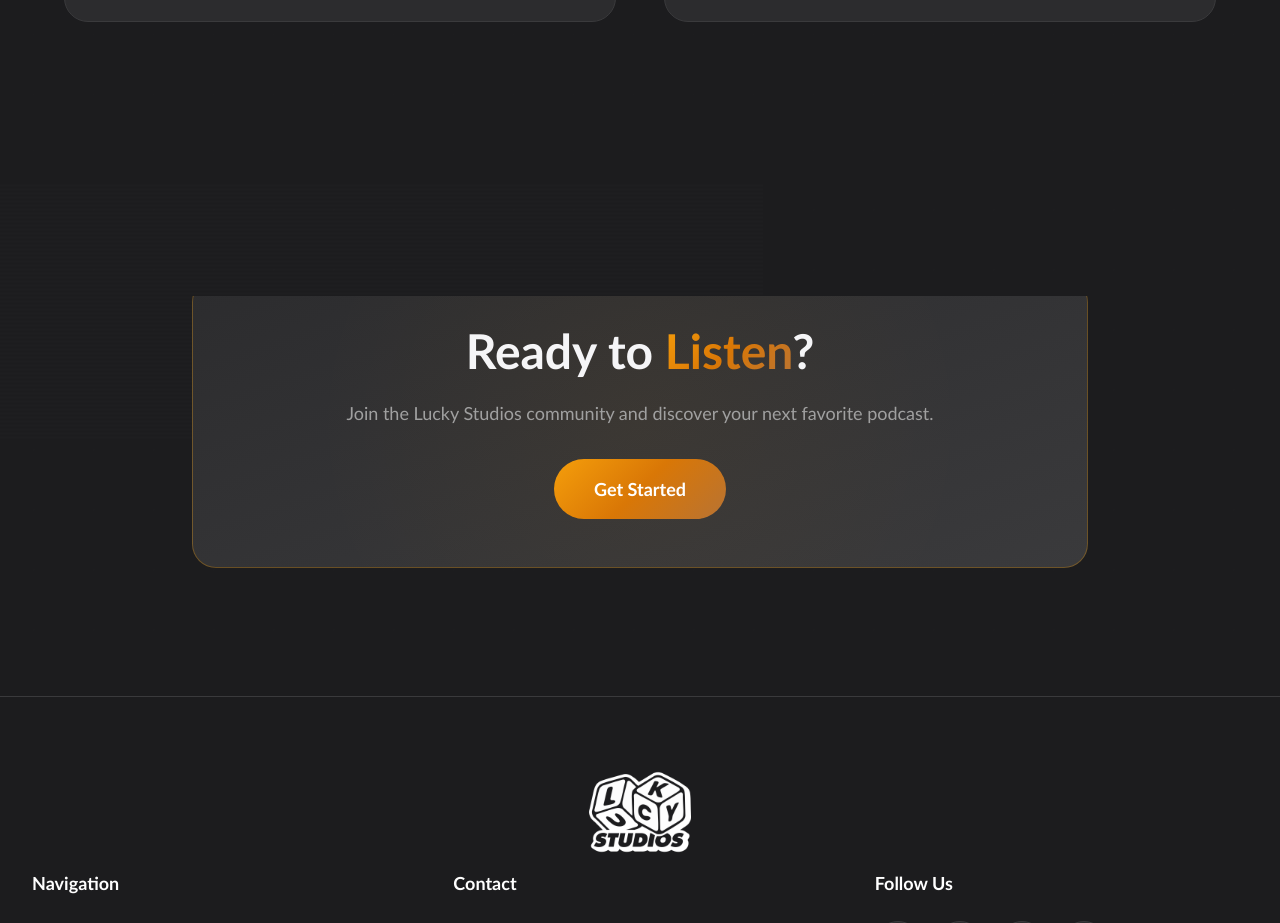
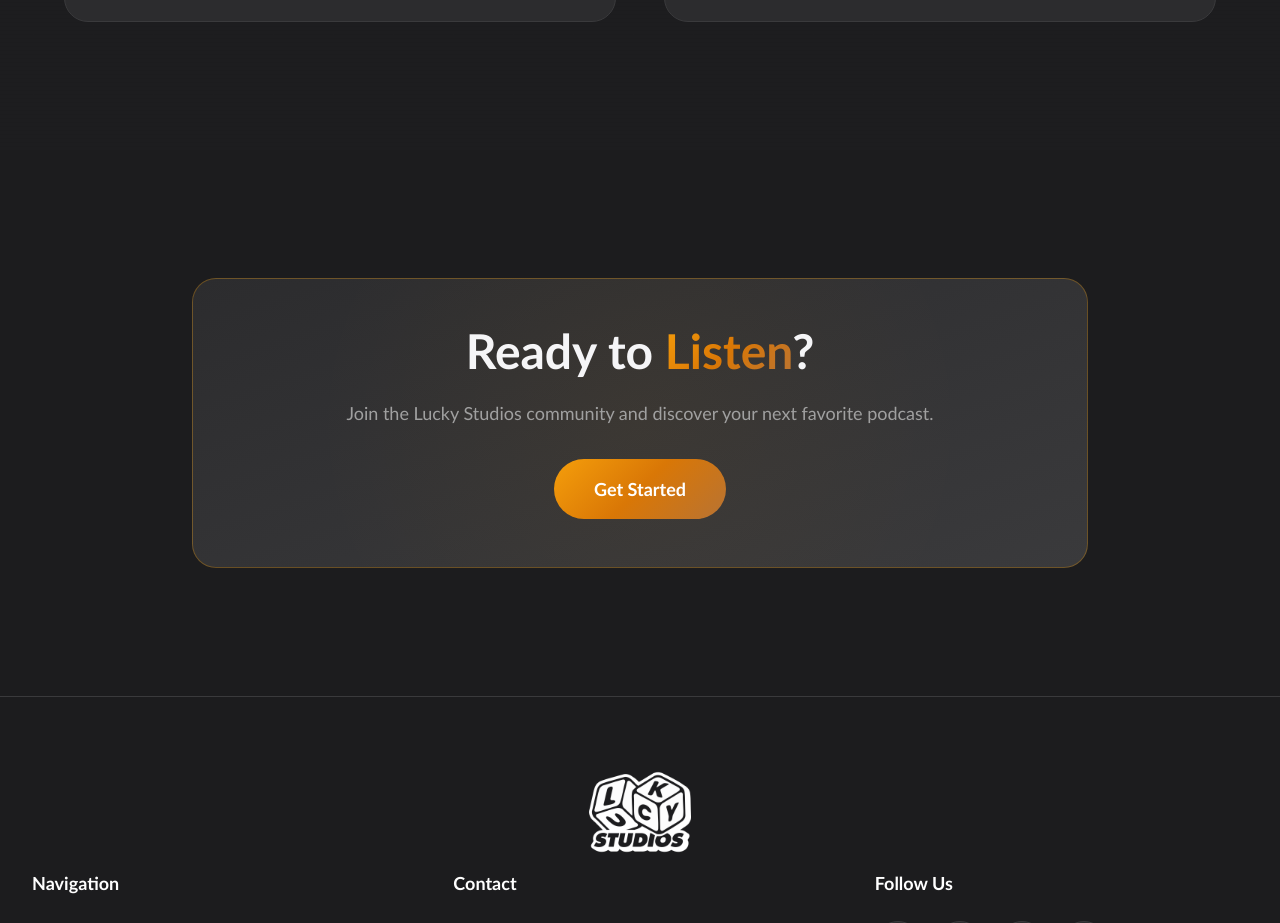
Before and after one commit to curtismorton/lucky-studios, a Next.js app: page / in a window 1280 px wide. Shown: the part 4175-5098 px from the top of the page. Built offline with nearby package versions, Linux system fonts and the light colour scheme; no server answers.

Commit message:
Refactor Home component by removing unused scroll animations and simplifying the CTA section structure; enhance readability and maintainability of the code.

```diff
--- a/app/page.tsx
+++ b/app/page.tsx
@@ -1,7 +1,6 @@
 "use client";
 
-import { motion, useScroll, useTransform } from "framer-motion";
-import { useRef } from "react";
+import { motion } from "framer-motion";
 import Hero from "@/components/home/Hero";
 import SocialProofBar from "@/components/home/SocialProofBar";
 import TransformationSection from "@/components/home/TransformationSection";
@@ -9,20 +8,6 @@ import ShowsGrid from "@/components/home/ShowsGrid";
 import Pathways from "@/components/home/Pathways";
 
 export default function Home() {
-  const ctaRef = useRef<HTMLElement | null>(null);
-  const { scrollYProgress } = useScroll({
-    target: ctaRef,
-    offset: ["start end", "end start"],
-  });
-  const gridY = useTransform(scrollYProgress, [0, 1], ["-10%", "10%"]);
-  const scanlineY = useTransform(scrollYProgress, [0, 1], ["10%", "-10%"]);
-  const clipTop = useTransform(scrollYProgress, [0, 0.2], ["100%", "0%"]);
-  const clipBottom = useTransform(scrollYProgress, [0.8, 1], ["0%", "100%"]);
-  const clipPath = useTransform(
-    [clipTop, clipBottom],
-    ([top, bottom]) => `inset(${top} 0% ${bottom} 0%)`
-  );
-
   return (
     <main className="min-h-screen bg-background">
       {/* Hero Section */}
@@ -41,19 +26,7 @@ export default function Home() {
       <Pathways />
 
       {/* CTA Section */}
-      <section
-        ref={ctaRef}
-        className="relative overflow-hidden px-4 py-24 md:py-32"
-      >
-        <motion.div
-          className="pointer-events-none absolute inset-0 bg-tech-grid opacity-15"
-          style={{ y: gridY }}
-        />
-        <motion.div
-          className="pointer-events-none absolute inset-0 bg-scanlines opacity-10"
-          style={{ y: scanlineY }}
-        />
-        <motion.div style={{ clipPath }} className="relative">
+      <section className="relative overflow-hidden px-4 py-24 md:py-32">
         <div className="mx-auto max-w-4xl text-center">
           <motion.div
             initial={{ opacity: 0, y: 20 }}
@@ -78,7 +51,6 @@ export default function Home() {
             </div>
           </motion.div>
         </div>
-        </motion.div>
       </section>
     </main>
   );
```
Lines whose indentation alone changed are shown as unchanged.
